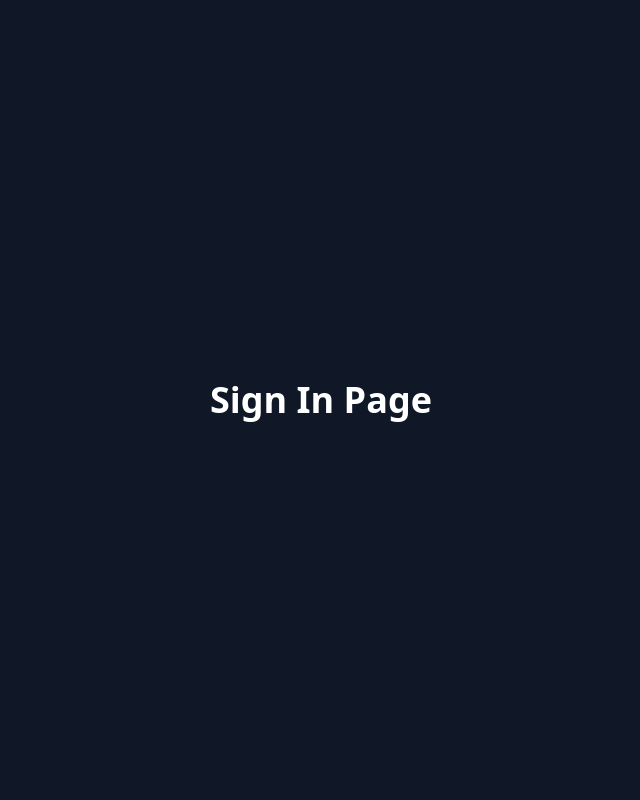
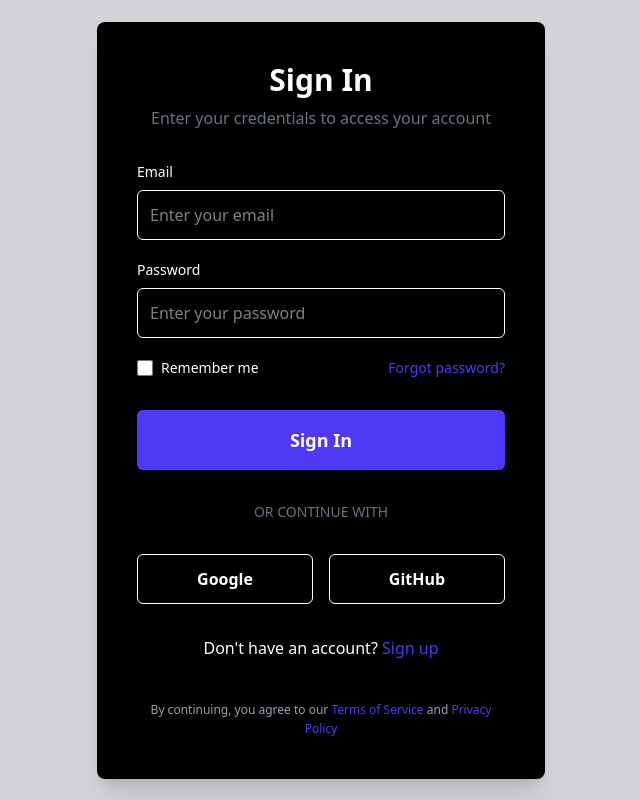
Before and after one commit to Paradox456/SyncSkill, a React (Vite) app: page /signin in a window 1280 px wide. Shown: the whole page, without its empty margins (319-959 px from the left). Built offline with nearby package versions, Linux system fonts and the light colour scheme.

Commit message:
Made the Sign in Page, now I am going to make the buttons and underlines functional

```diff
--- a/src/pages/SignIn.jsx
+++ b/src/pages/SignIn.jsx
@@ -1,11 +1,73 @@
 import React from 'react';
 
-function SignIn() {
+function SignInPage() {
   return (
-    <div className="min-h-screen flex items-center justify-center bg-gray-900 text-white">
-      <h1 className="text-4xl font-bold">Sign In Page</h1>
+    <div className="flex items-center justify-center w-full min-h-screen bg-zinc-300 p-4 box-border">
+      <div className="bg-black p-10 rounded-lg shadow-xl w-full max-w-md text-center">
+        <h2 className="text-3xl font-bold mb-2 text-white">Sign In</h2>
+        <p className="text-gray-500 text-base mb-8">Enter your credentials to access your account</p>
+
+        <form className="text-left">
+          <div className="mb-5">
+            <label htmlFor="email" className="block text-sm text-white mb-2">Email</label>
+            <input
+              type="email"
+              id="email"
+              placeholder="Enter your email"
+              className="w-full p-3 bg-dark-input border border-dark-border rounded-md text-white text-base placeholder-placeholder-text focus:outline-none focus:ring-2 focus:ring-purple-cta"
+            />
+          </div>
+
+          <div className="mb-5">
+            <label htmlFor="password" className="block text-sm text-white mb-2">Password</label>
+            <input
+              type="password"
+              id="password"
+              placeholder="Enter your password"
+              className="w-full p-3 bg-dark-input border border-dark-border rounded-md text-white text-base placeholder-placeholder-text focus:outline-none focus:ring-2 focus:ring-purple-cta"
+            />
+          </div>
+
+          <div className="flex justify-between items-center text-sm mb-8">
+            <label className="flex items-center text-white cursor-pointer">
+              <input type="checkbox" className="mr-2 accent-purple-cta w-4 h-4" /> Remember me
+            </label>
+            <a href="#" className="text-indigo-600 hover:underline">Forgot password?</a>
+          </div>
+
+          <button
+            type="submit"
+            className="w-full p-4 bg-indigo-600 text-white font-bold rounded-md text-lg cursor-pointer hover:bg-purple-cta/90 focus:outline-none focus:ring-2 focus:ring-purple-cta focus:ring-opacity-75 mb-8"
+          >
+            Sign In
+          </button>
+        </form>
+
+        <div className="relative text-divider-text text-sm mb-8">
+          <span className="bg-dark-card px-2 relative z-10 text-gray-500">OR CONTINUE WITH</span>
+          <div className="absolute inset-x-0 top-1/2 h-px bg-dark-border -translate-y-1/2"></div>
+        </div>
+
+        <div className="flex justify-between gap-4 mb-8">
+          <button className="flex-1 p-3 bg-dark-input text-white font-bold rounded-md border border-dark-border text-base cursor-pointer hover:bg-dark-border focus:outline-none focus:ring-2 focus:ring-dark-border focus:ring-opacity-75">
+            Google
+          </button>
+          <button className="flex-1 p-3 bg-dark-input text-white font-bold rounded-md border border-dark-border text-base cursor-pointer hover:bg-dark-border focus:outline-none focus:ring-2 focus:ring-dark-border focus:ring-opacity-75">
+            GitHub
+          </button>
+        </div>
+
+        <p className="text-white text-base mb-10">
+          Don't have an account? <a href="#" className="text-indigo-600 hover:underline">Sign up</a>
+        </p>
+
+        <p className="text-gray-400 text-xs leading-relaxed">
+          By continuing, you agree to our <a href="#" className="text-indigo-600 hover:underline">Terms of Service</a> and <a href="#" className="text-indigo-600 hover:underline">Privacy Policy</a>
+        </p>
+      </div>
     </div>
+
   );
 }
 
-export default SignIn;
+export default SignInPage;
```
